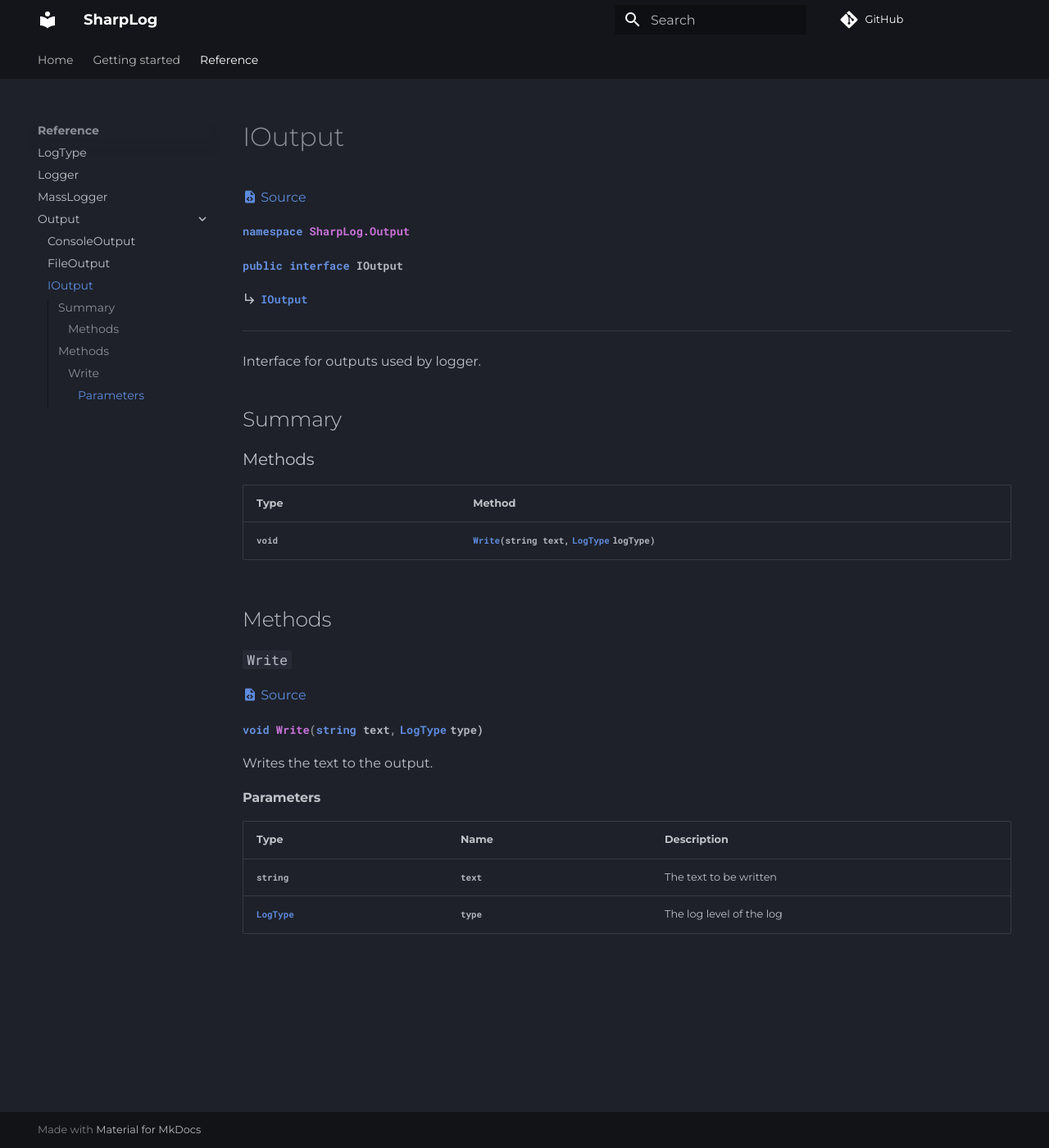
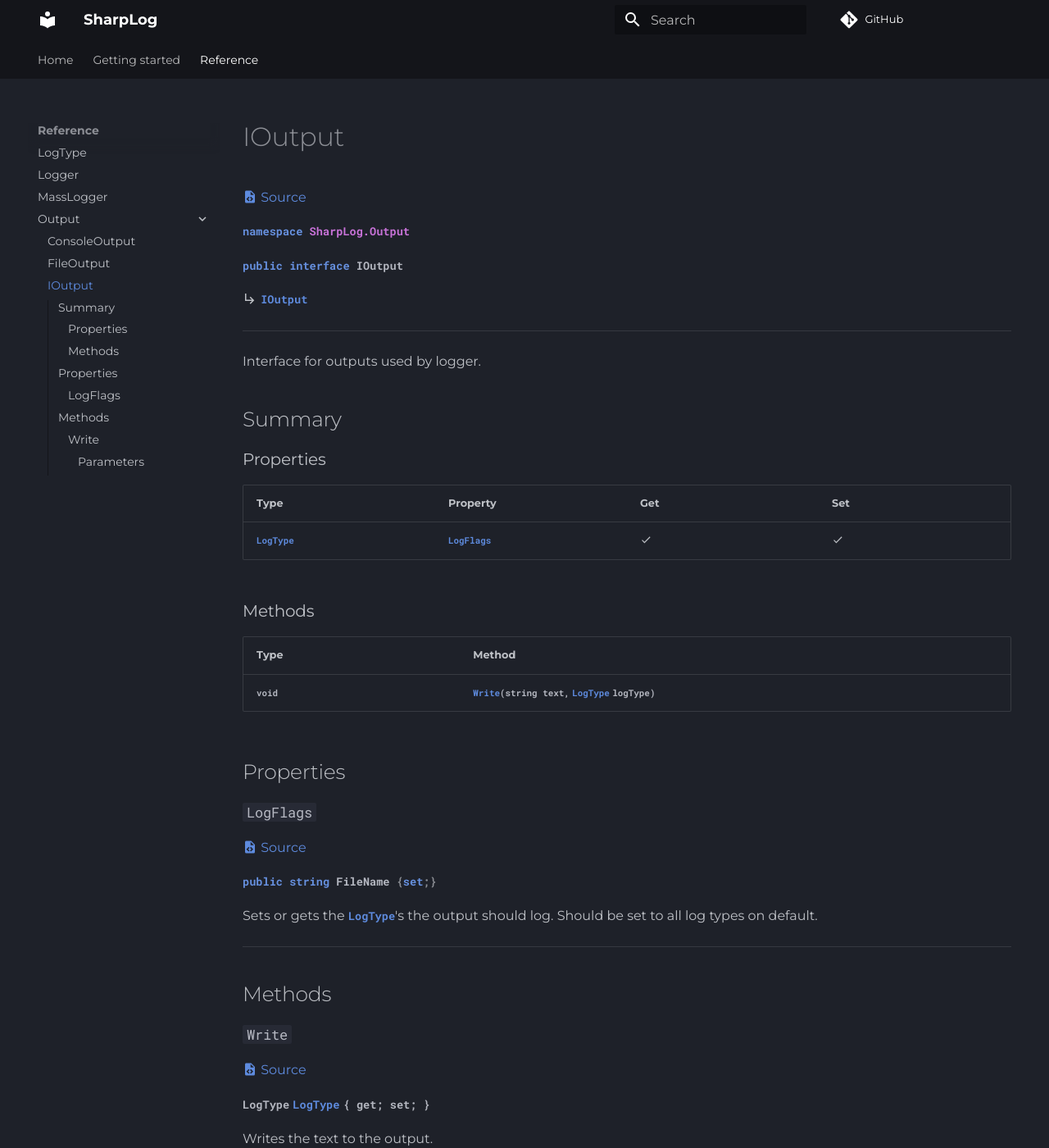
Before and after one commit to habetuz/SharpLog, an MkDocs documentation site: the page built from docs/Reference/Output/IOutput.md, in a window 1280 px wide and 1400 px high. Shown: the whole window at 82% size. Built offline with MkDocs 1.6.1 and Material for MkDocs 9.7.7, drawn with Linux system fonts in a browser that asks for light colours; comment, search, counter and statistics services are not loaded.

Commit message:
Update to v2.3.0

```diff
--- a/docs/Reference/Output/IOutput.md
+++ b/docs/Reference/Output/IOutput.md
@@ -16,16 +16,31 @@ title: IOutput
 Interface for outputs used by logger.
 
 ## Summary
+### Properties
+| Type                    | Property                | Get              | Set              |
+| ----------------------- | ----------------------- | ---------------- | ---------------- |
+| [`LogType`](LogType.md) | [`LogFlags`](#logflags) | :material-check: | :material-check: |
+
 ### Methods
 | Type               | Method                                                                 |
 | ------------------ | ---------------------------------------------------------------------- |
 | `void`             | [`Write`](#write)`(string text,`  [`LogType `](LogType.md)  `logType)` |
 
+## Properties
+### `LogFlags`
+[:material-file-code: Source](https://github.com/habetuz/SharpLog/blob/main/Output/IOutput.cs#L18)
+
+`#!c# public string FileName {set;}`
+
+Sets or gets the [`LogType`](LogType.md)'s the output should log. Should be set to all log types on default.
+
+---
+
 ## Methods
 ### `Write`
 [:material-file-code: Source](https://github.com/habetuz/SharpLog/blob/main/Output/IOutput.cs#L23)
 
-`#!c# void Write(string text,`  [`LogType `](LogType.md)  `type)`
+`#!c# LogType`  [`LogType`](LogType.md)  `{ get; set; }`
 
 Writes the text to the output.
 
@@ -34,3 +49,5 @@ Writes the text to the output.
 | -------------------------- | ------ | ------------------------ |
 | `string`                   | `text` | The text to be written   |
 | [`LogType`](LogType.md)    | `type` | The log level of the log |
+
+---
```
Also changed, not shown: docs/Reference/Logger.md (+10 -10 lines), docs/Reference/Output/ConsoleOutput.md (+8 -3 lines), docs/Reference/Output/FileOutput.md (+7 -2 lines), 1 other file.
